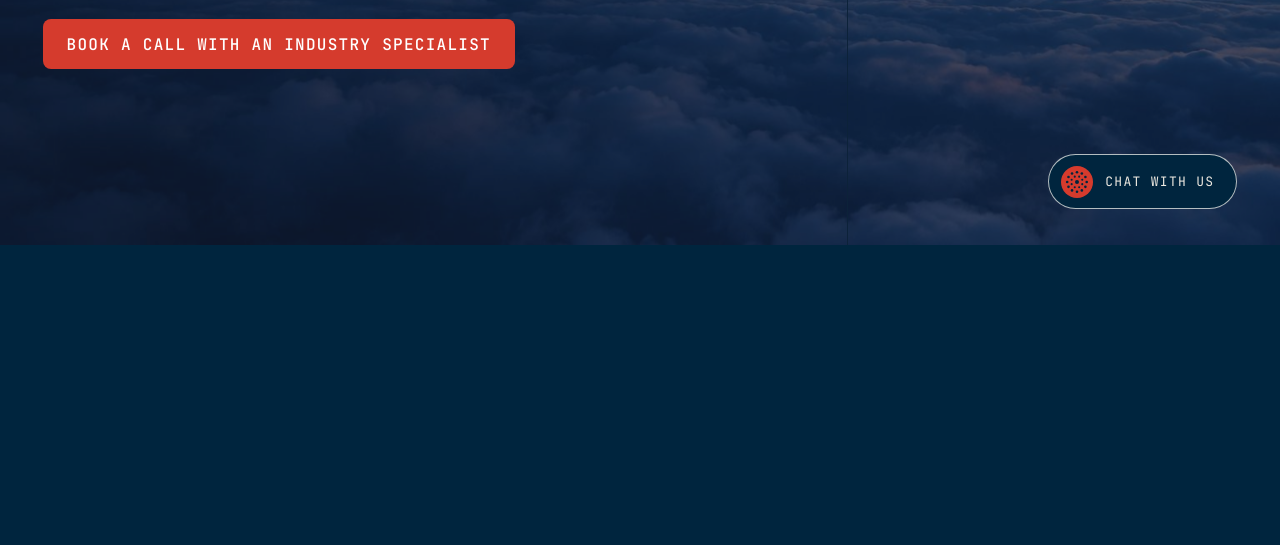
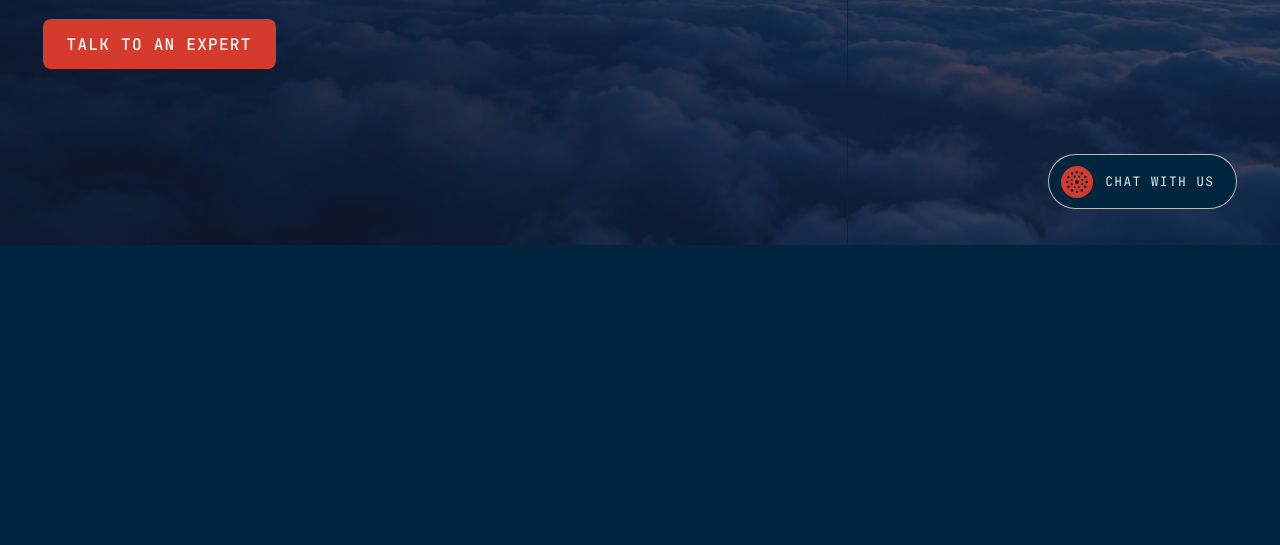
Before and after one commit to isadoraagency/smith-prototype, a plain HTML site: page industries/aerospace-defense/index.html in a window 1280 px wide. Shown: the part 555-1100 px from the top of the page. Drawn offline with Linux system fonts and the light colour scheme.

Commit message:
A&D hero: CTA label is now Talk to an Expert
Co-Authored-By: Claude Opus 5.5 <noreply@anthropic.com>

```diff
--- a/industries/aerospace-defense/index.html
+++ b/industries/aerospace-defense/index.html
@@ -136,7 +136,7 @@
       <div class="hero-media" id="heroMedia"><img src="../../assets/img/ad/hero.jpg" alt="A commercial airliner flying head-on above the clouds at dusk" /></div>
       <div class="ad-hero" id="heroCopy">
         <h1 class="ad-hero__title" id="heroTitle">Aerospace &amp; Defense electronic<br />component sourcing</h1>
-        <a href="#contact" class="btn btn--primary">Book a call with an industry specialist</a>
+        <a href="#contact" class="btn btn--primary">Talk to an Expert</a>
       </div>
     </section>
 
```
